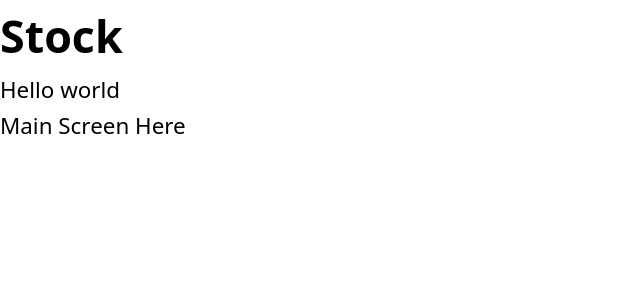
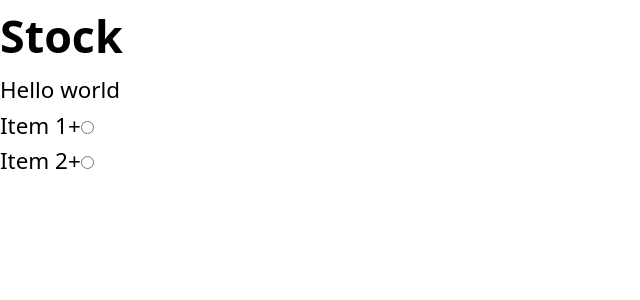
Before and after one commit to dolevoper/int-fs-june-23-stock, a React (Vite) app in the folder stock-app/: page / in a window 1280 px wide. Shown: the top 300 px of the page, without its empty margins (0-640 px from the left). Built offline with nearby package versions, Linux system fonts and the light colour scheme.

Commit message:
added accordion

```diff
--- /dev/null
+++ b/stock-app/src/Accordion.tsx
@@ -0,0 +1,56 @@
+import { useState } from 'react';
+
+export function Accordion() {
+  const [activeIndex, setActiveIndex] = useState(null);
+
+  const handleToggle = (index: any) => {
+    setActiveIndex(prevIndex => (prevIndex === index ? null : index));
+  };
+
+  return (
+    <>
+      <div className="accordion">
+        <div className="accordion-item">
+          <label
+            htmlFor="location1"
+            className="accordion-label"
+            onClick={() => handleToggle(1)}
+          >
+            <span className="accordion-title">Item 1</span>
+            <span className="accordion-icon">
+              {activeIndex === 1 ? '-' : '+'}
+            </span>
+          </label>
+          <input type="radio" name="location" id="location1" />
+          {activeIndex === 1 && (
+            <div className="accordion-content">
+              <div>Content 1</div>
+              <div>Content 2</div>
+              <div>Content 3</div>
+            </div>
+          )}
+        </div>
+        <div className="accordion-item">
+          <label
+            htmlFor="location2"
+            className="accordion-label"
+            onClick={() => handleToggle(2)}
+          >
+            <span className="accordion-title">Item 2</span>
+            <span className="accordion-icon">
+              {activeIndex === 2 ? '-' : '+'}
+            </span>
+          </label>
+          <input type="radio" name="location" id="location2" />
+          {activeIndex === 2 && (
+            <div className="accordion-content">
+              <div>Content 1</div>
+              <div>Content 2</div>
+              <div>Content 3</div>
+            </div>
+          )}
+        </div>
+      </div>
+    </>
+  );
+}
--- a/stock-app/src/router.tsx
+++ b/stock-app/src/router.tsx
@@ -1,5 +1,6 @@
 import { createBrowserRouter } from "react-router-dom";
 import { App } from "./App";
+import { Accordion } from "./Accordion";
 
 export const router = createBrowserRouter([
   {
@@ -8,7 +9,7 @@ export const router = createBrowserRouter([
     children: [
       {
         index: true,
-        element: <p>Main Screen Here</p>,
+        Component: Accordion,
       },
     ],
   },
```
